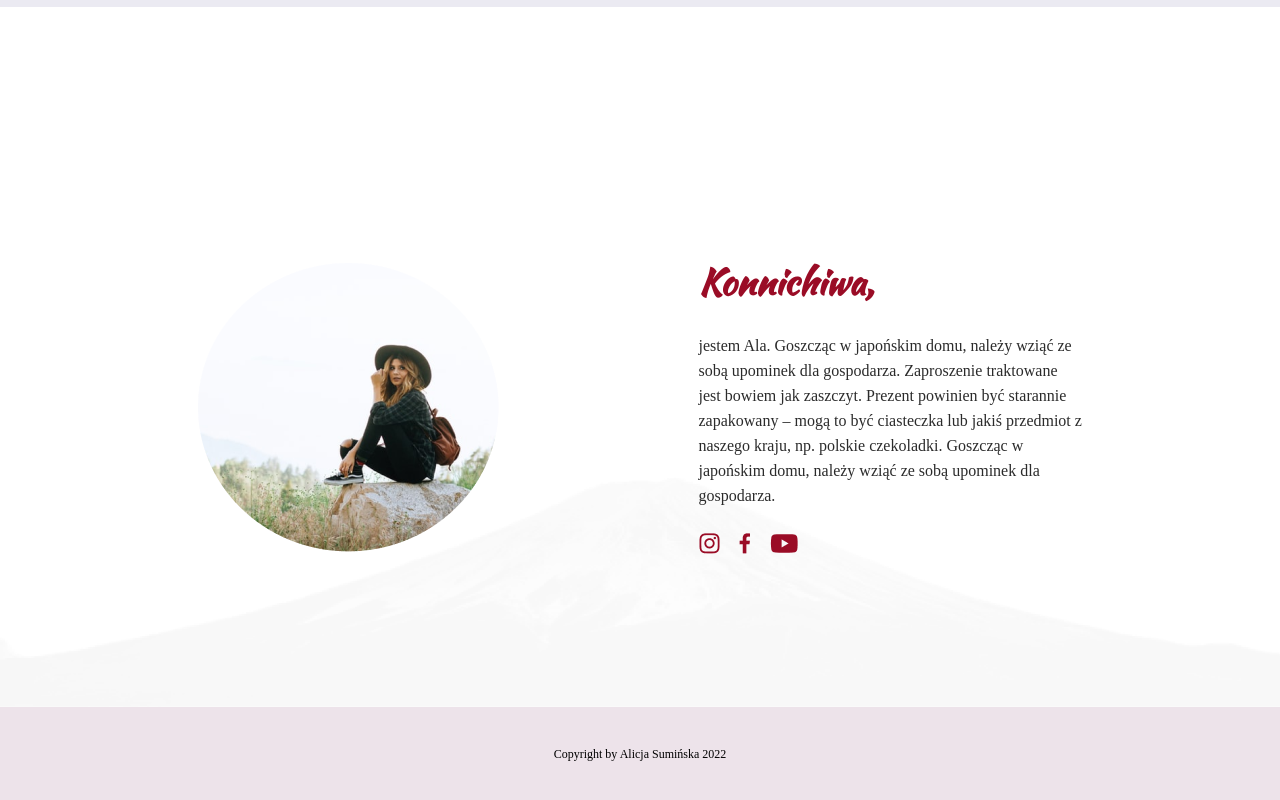
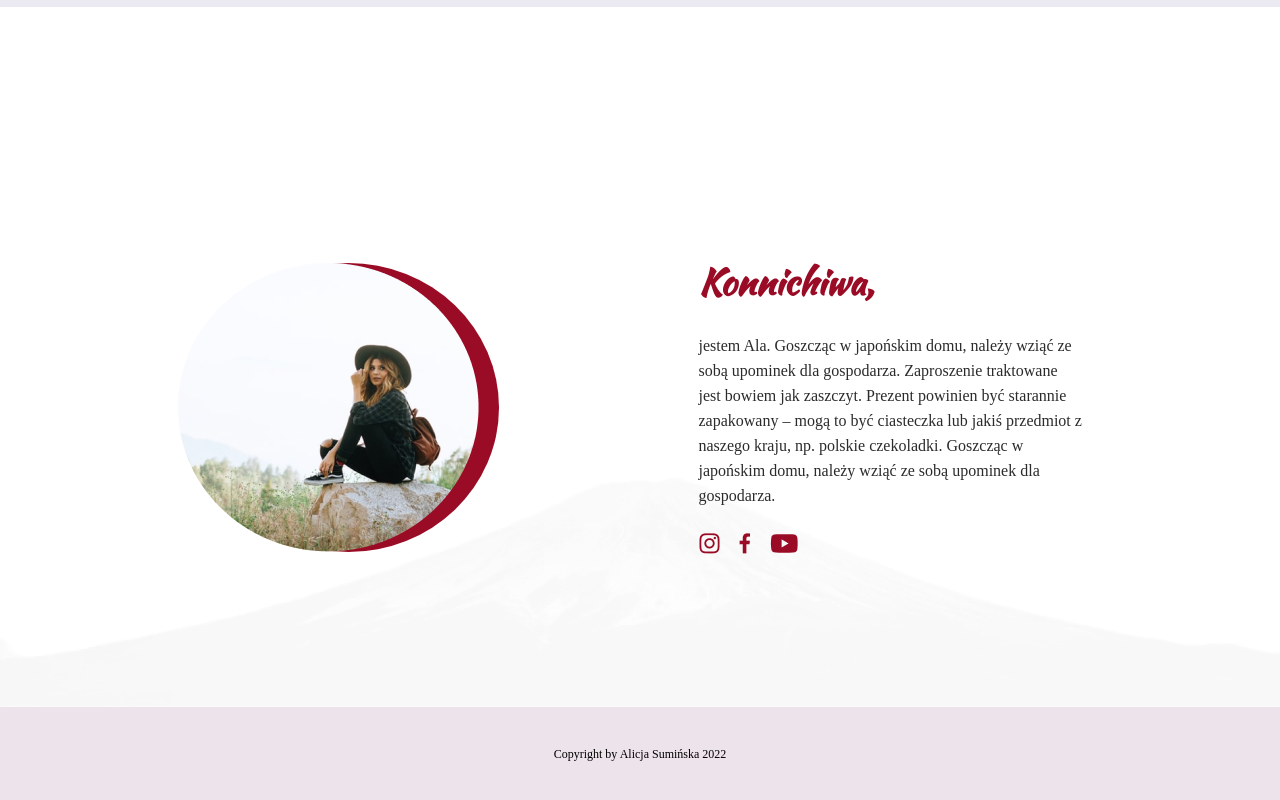
Before and after one commit to bialek-k/blog-japonia, a React (Create React App) app: page / in a window 1280 px wide. Shown: the part 3621-4421 px from the top of the page. Built offline with nearby package versions, Linux system fonts and the light colour scheme.

Commit message:
background abaut update

```diff
--- a/src/components/About.module.css
+++ b/src/components/About.module.css
@@ -10,9 +10,19 @@
   height: 600px;
 }
 .photo {
+  background-color: var(--color_red);
+  border-radius: 50%;
   display: flex;
   justify-content: center;
   align-items: center;
+  position: relative;
+  width: 301px;
+  height: 289px;
+}
+
+.photo img{
+  left: -20px;
+  position: absolute;
 }
 
 .description {
```
